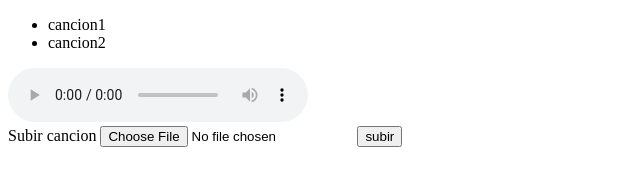
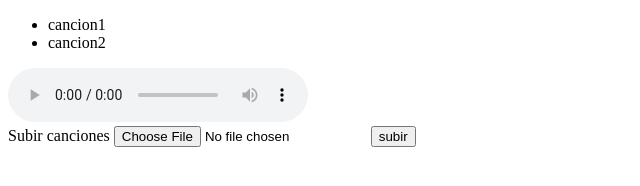
Before and after one commit to andresemiliobonilla/apiWebMusic, a website: page index.html in a window 1280 px wide. Shown: the whole page, without its empty margins (0-640 px from the left). Drawn offline with nearby package versions, Linux system fonts and the light colour scheme; no server answers.

Commit message:
Update index.html

```diff
--- a/index.html
+++ b/index.html
@@ -24,7 +24,7 @@
         </div>
 
         <form action="/canciones" method="POST" class="upload-form" enctype="multipart/form-data">
-            Subir cancion
+            Subir canciones
             <input type="file" name="cancion"/>
             <input type="submit" value="subir">
         </form>
```
